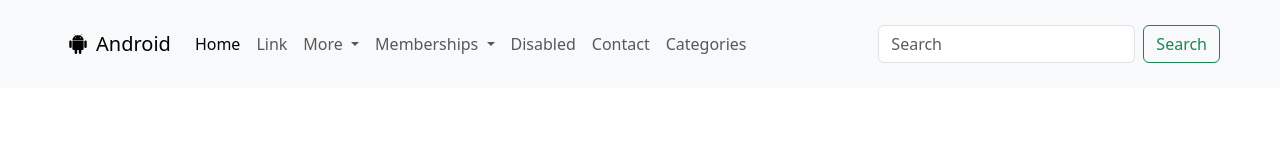
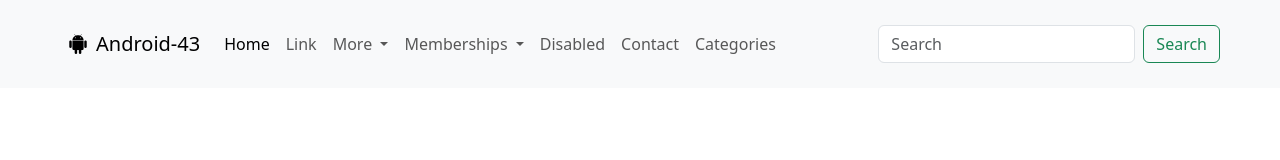
Before and after one commit to MyatKaungKyaw242/bootstrap-lesson, a plain HTML site: page Bootstrap-Lesson/index.html in a window 1280 px wide. Drawn offline with nearby package versions, Linux system fonts and the light colour scheme.

Commit message:
name change

```diff
--- a/Bootstrap-Lesson/index.html
+++ b/Bootstrap-Lesson/index.html
@@ -13,7 +13,7 @@
 <body>
     <nav class="navbar navbar-expand-lg navbar-light bg-light py-4 px-2 px-md-5">
         <div class="container-fluid">
-            <a class="navbar-brand" href="#"><i class="bi bi-android2 px-xl-2"></i>Android</a>
+            <a class="navbar-brand" href="#"><i class="bi bi-android2 px-xl-2"></i>Android-43</a>
             <button class="navbar-toggler" type="button" data-bs-toggle="collapse"
                 data-bs-target="#navbarSupportedContent" aria-controls="navbarSupportedContent" aria-expanded="false"
                 aria-label="Toggle navigation">
```
